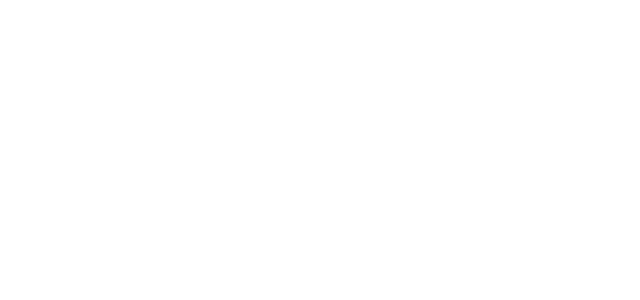
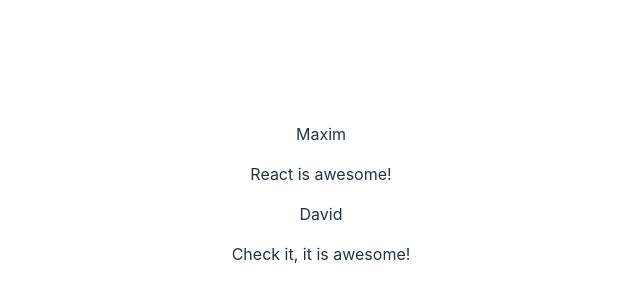
Before and after one commit to GenaPlem/react_crash_course, a React (Vite) app: page / in a window 1280 px wide. Shown: the part 206-506 px from the top of the page, without its empty margins (319-959 px from the left). Built offline with nearby package versions, Linux system fonts and the light colour scheme.

Commit message:
Add one more Post to App.jsx and add props to them

```diff
--- a/src/App.jsx
+++ b/src/App.jsx
@@ -4,7 +4,10 @@
 function App() {
 
   return (
-    <Post />
+    <main>
+      <Post author='Maxim' body='React is awesome!'/>
+      <Post author='David' body='Check it, it is awesome!'/>
+    </main>
   )
 }
 
```
